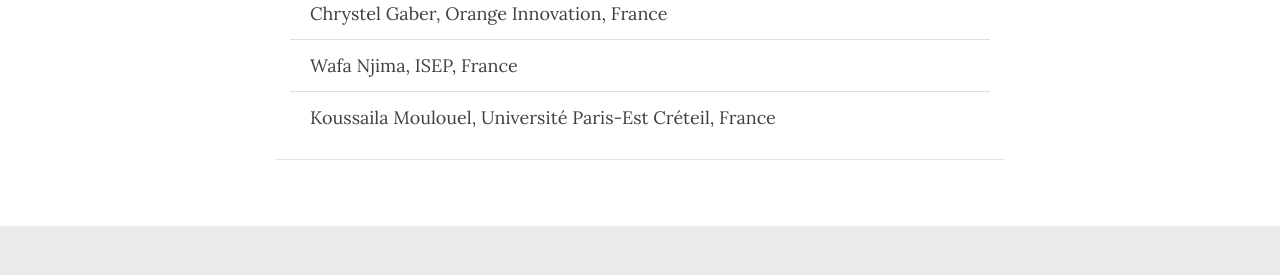
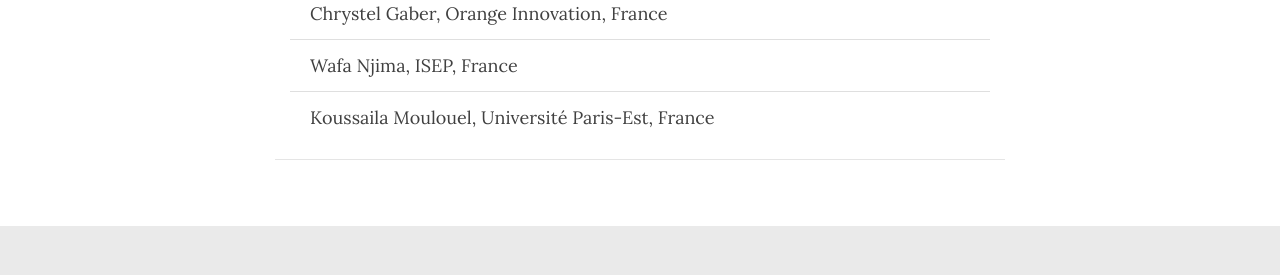
Before and after one commit to emsicc/2024, a Jekyll site: the page built from index.md, in a window 1280 px wide and 900 px high, scrolled down 2491 px. Shown: the part 440-715 px from the top of the window. Built offline with Jekyll 4.4.1, drawn with Linux system fonts in a browser that asks for light colours; nearby versions of some CDN libraries.

Commit message:
Update pc.yml

```diff
--- a/_data/pc.yml
+++ b/_data/pc.yml
@@ -6,5 +6,5 @@
   "Nesrine Kaaniche, Télécom SudParis, France",
   "Chrystel Gaber, Orange Innovation, France",
   "Wafa Njima, ISEP, France",
-  "Koussaila Moulouel, Université Paris-Est Créteil, France"
+  "Koussaila Moulouel, Université Paris-Est, France"
 ]
```
